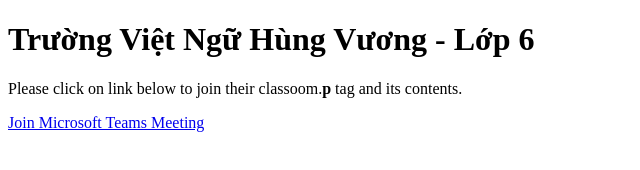
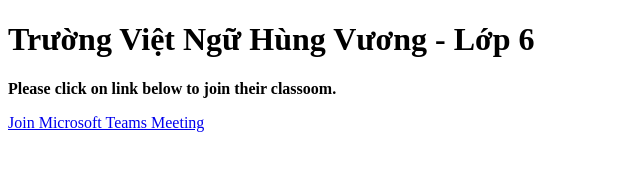
Before and after one commit to hungvuongvn/class, a plain HTML site: page index.html in a window 1280 px wide. Shown: the whole page, without its empty margins (0-640 px from the left). Drawn offline with Linux system fonts and the light colour scheme.

Commit message:
Update index.html

```diff
--- a/index.html
+++ b/index.html
@@ -5,7 +5,7 @@
   </head>
   <body>
     <h1>Trường Việt Ngữ Hùng Vương - Lớp 6 </h1>
-    <p>Please click on link below to join their classoom.<strong>p</strong> tag and its contents.</p>
+    <p><strong>Please click on link below to join their classoom.</strong></p>
     <a href="https://teams.microsoft.com/l/meetup-join/19%3ameeting_YTdiMGYyMTktYjY1Yi00MWJhLTgyYTctMGExMzFlYTNmNGEx%40thread.v2/0?context=%7b%22Tid%22%3a%22a0962f24-76ac-469d-8c85-6afb62e099f5%22%2c%22Oid%22%3a%22f74385d5-bb5e-4a66-b852-75541b27d45a%22%7d">Join Microsoft Teams Meeting</a>
     </body>
 </html>
```
